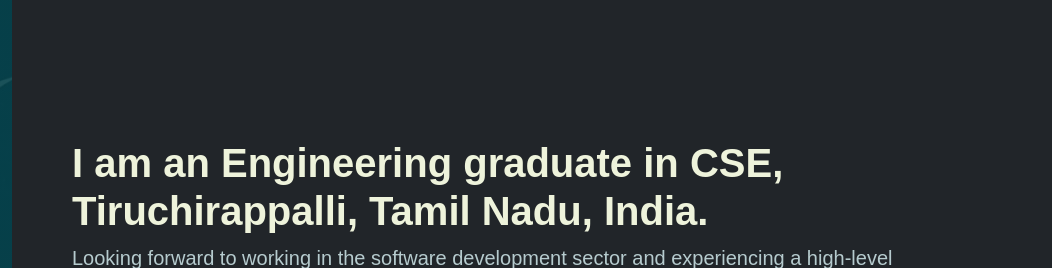
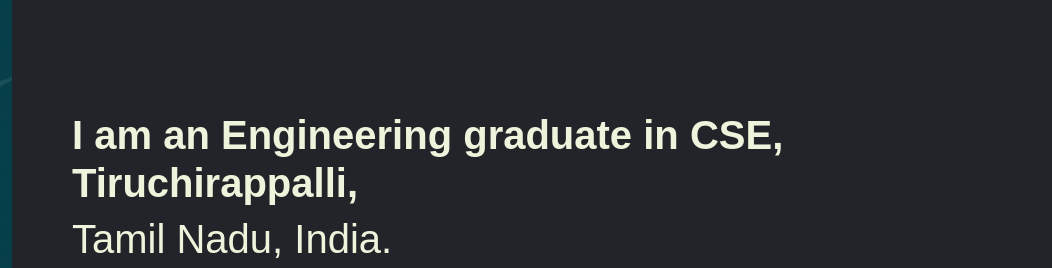
Before and after one commit to 01Mst/Portfolio, a plain HTML site: page index.html in a window 1280 px wide. Shown: the part 132-400 px from the top of the page, 228-1280 px from the left. Drawn offline with Linux system fonts and the light colour scheme; a web font is replaced by a local one.

Commit message:
Update index.html

```diff
--- a/index.html
+++ b/index.html
@@ -59,8 +59,9 @@
 
     <div class="col-log-10">
       <h1 class="display-6 fw-bold" data-aos="fade-up">
-  I am an Engineering graduate in CSE, Tiruchirappalli, Tamil Nadu, India.
+  I am an Engineering graduate in CSE, Tiruchirappalli,
       </h1>
+        <h1>Tamil Nadu, India.</h1>
       <p class="lead mt-2 mb-4" data-aos="fade-up" data-aos-delay="300">
         Looking forward to working in the software development sector and experiencing a high-level
 professional environment. Deliver full efforts to the company for making my role and company
```
